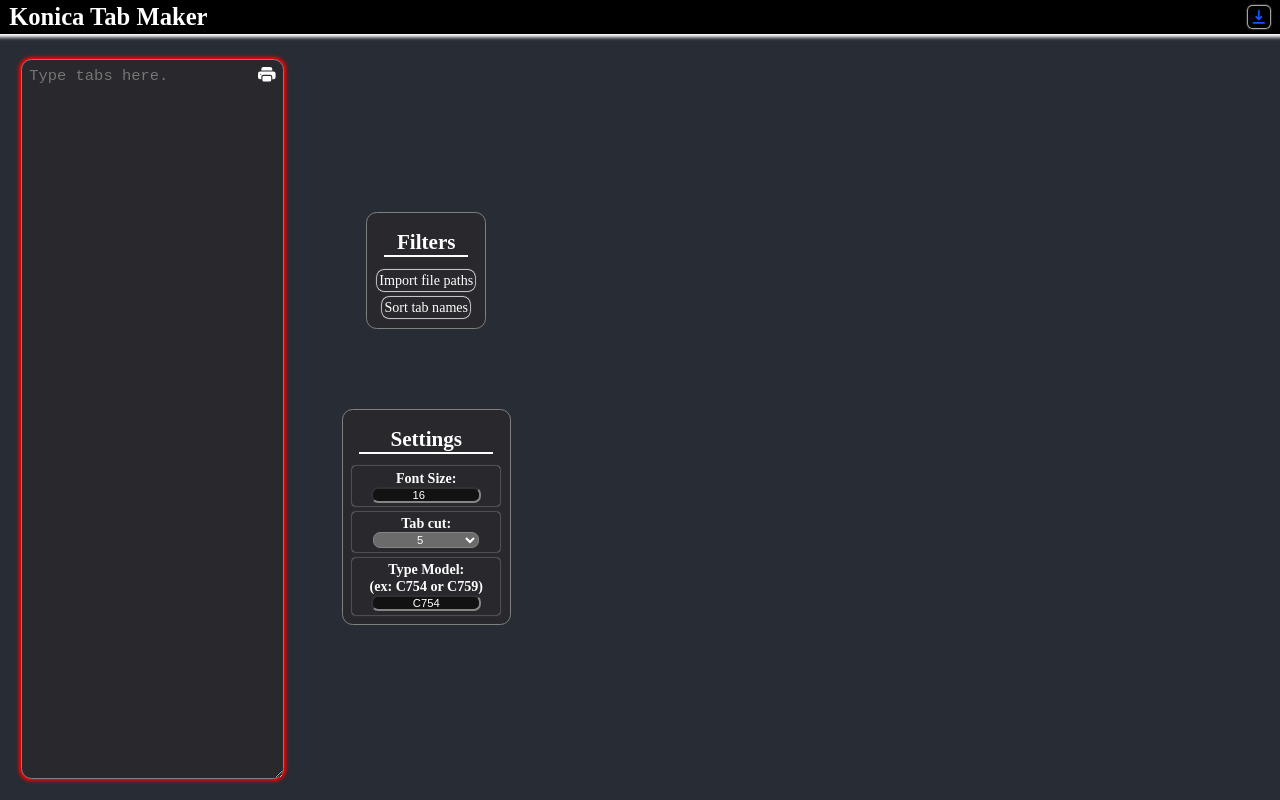
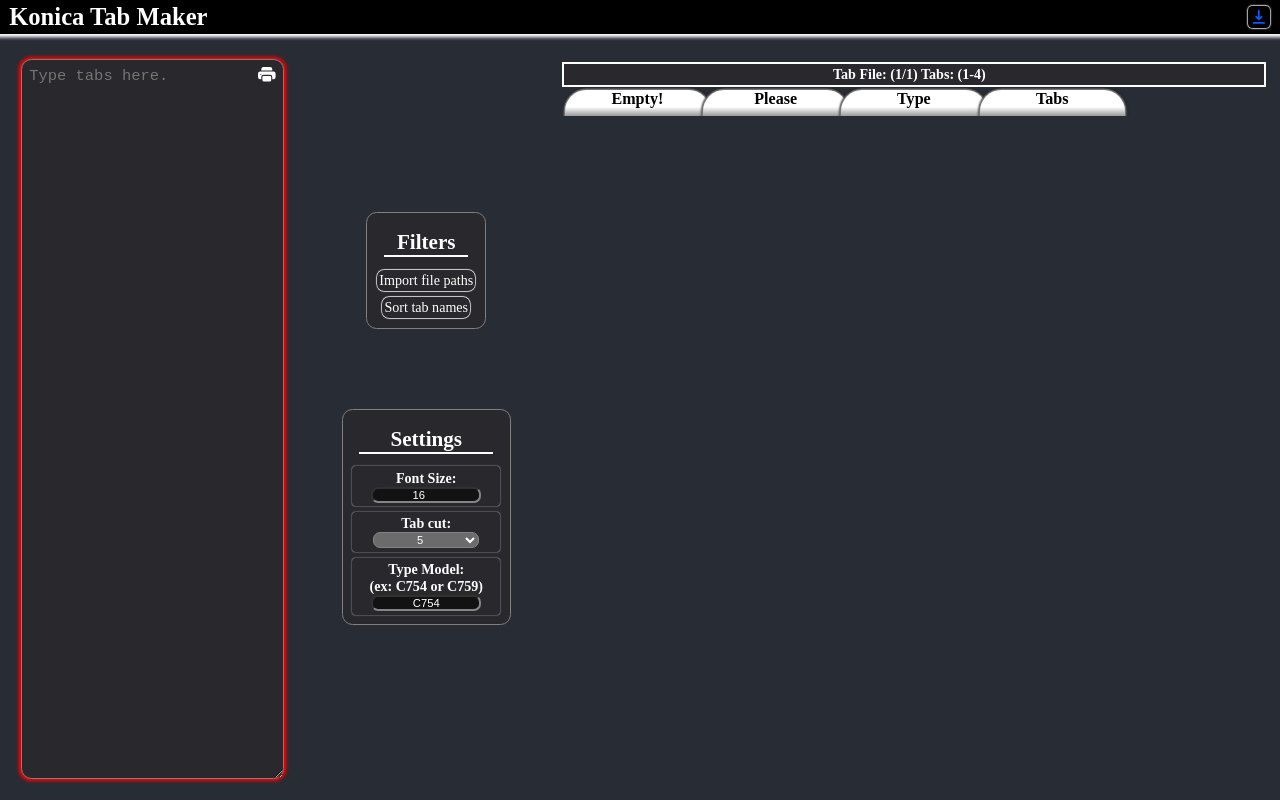
Before and after one commit to peoplestealusernames/konica-minolta-tab-website, a React (Create React App) app: page / in a window 1280 px wide. Built offline with nearby package versions, Linux system fonts and the light colour scheme; the HTML template or start-up script is replaced by a standard one.

Commit message:
Set tabs output to equal to input start

```diff
--- a/src/App.tsx
+++ b/src/App.tsx
@@ -14,7 +14,7 @@ import { FilterTab } from './components/FilterTab';
 import { PrintButton } from './printing/PrintButton';
 
 function App() {
-  const [tabs, settabs] = useState<string[][]>([])
+  const [tabs, settabs] = useState<string[][]>([[""]])
   const [pastePopup, setpastePopup] = useState(false)
   const [input, setinput] = useState<string>("")
 
```
